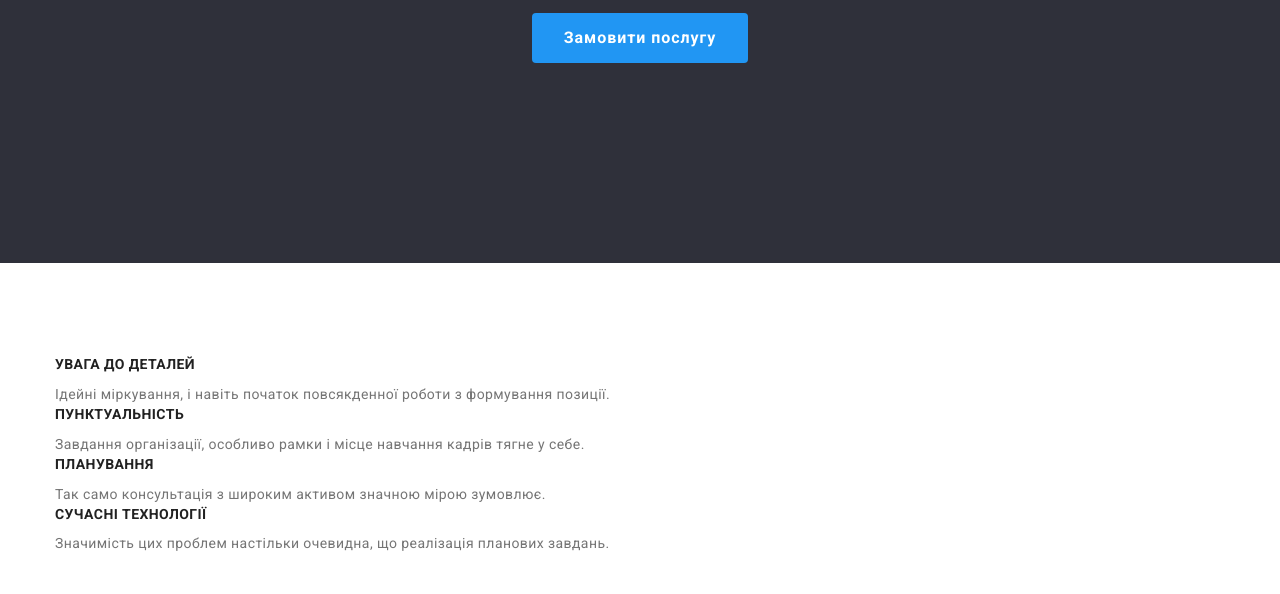
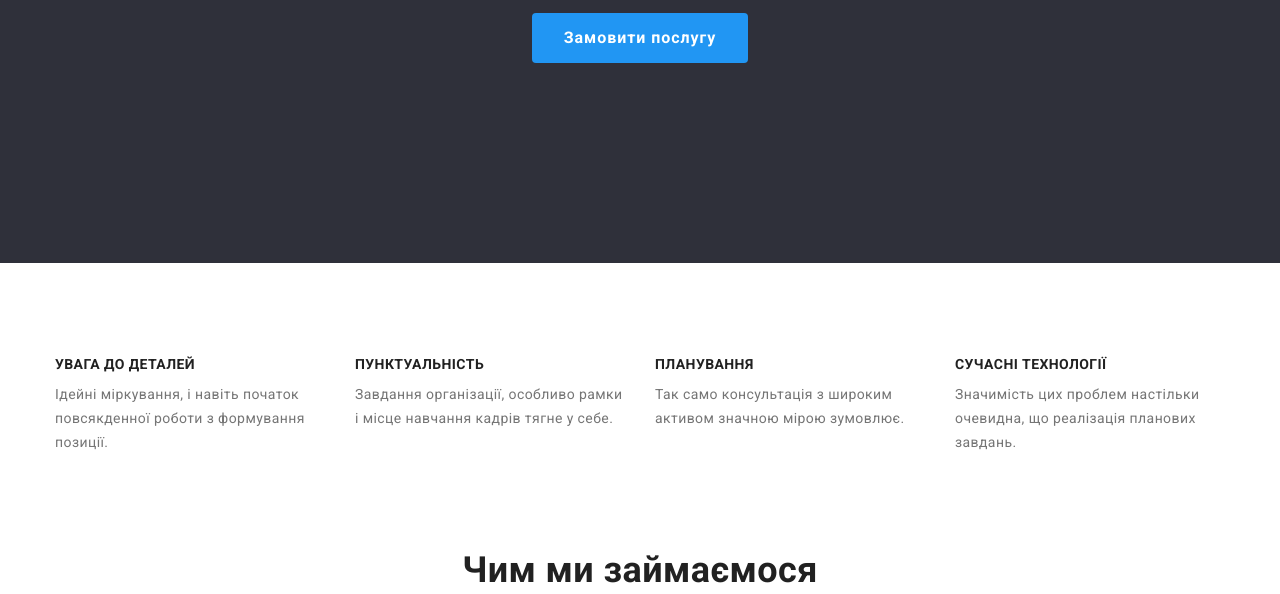
Before and after one commit to vasylenkodi/goit-markup-hw-03, a plain HTML site: page index.html in a window 1280 px wide. Shown: the part 358-952 px from the top of the page. Drawn offline with nearby package versions, Linux system fonts and the light colour scheme.

Commit message:
добавляет позиционирование секции features

```diff
--- a/css/styles.css
+++ b/css/styles.css
@@ -211,6 +211,18 @@ body {
   padding-bottom: 94px;
 }
 
+.features-list {
+  display: flex;
+}
+
+.features-list .features-item {
+  width: calc((100% - 30px * 3) / 4);
+}
+
+.features-list .features-item + .features-item {
+  margin-left: 30px;
+}
+
 .features-subtitle {
   font-size: inherit;
   line-height: 1.14;
```
